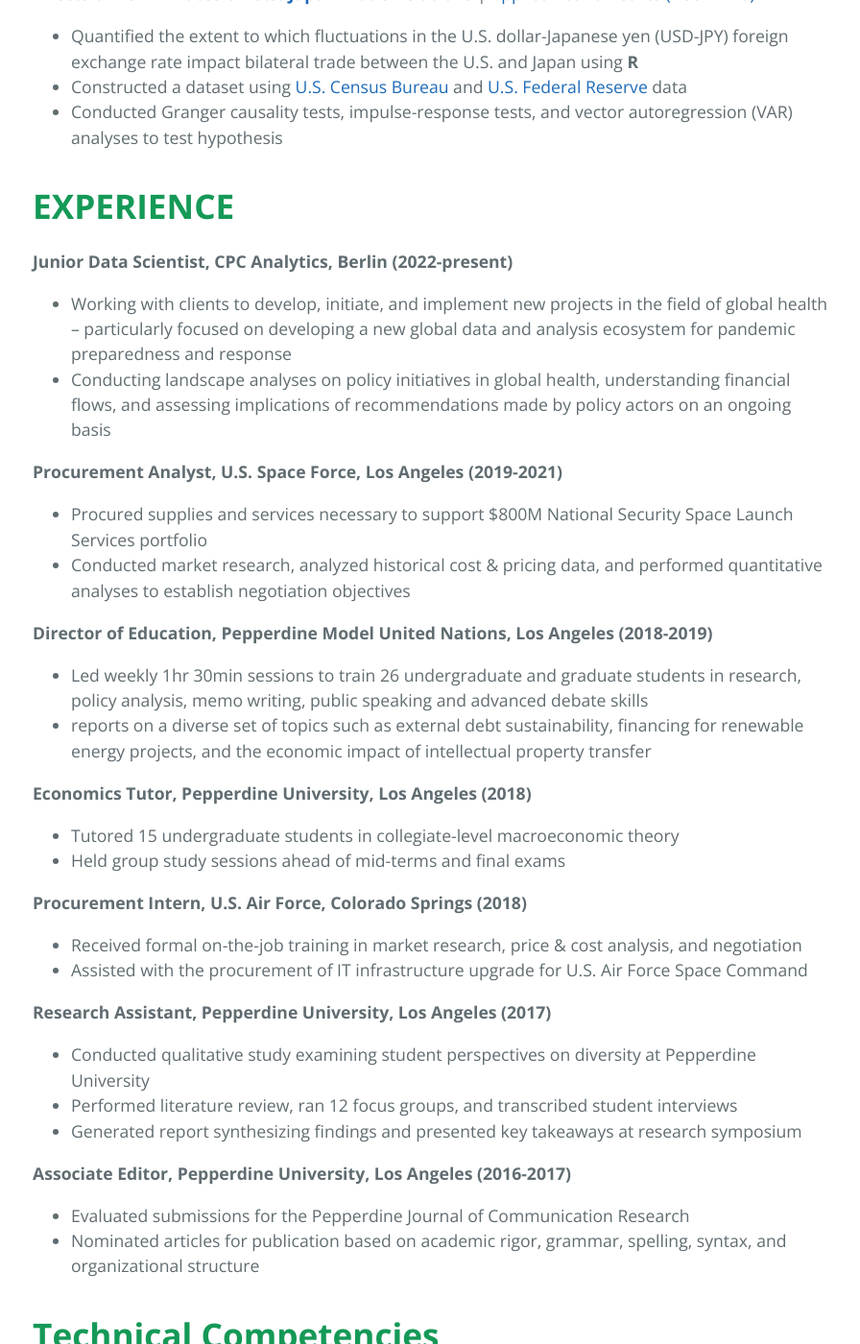
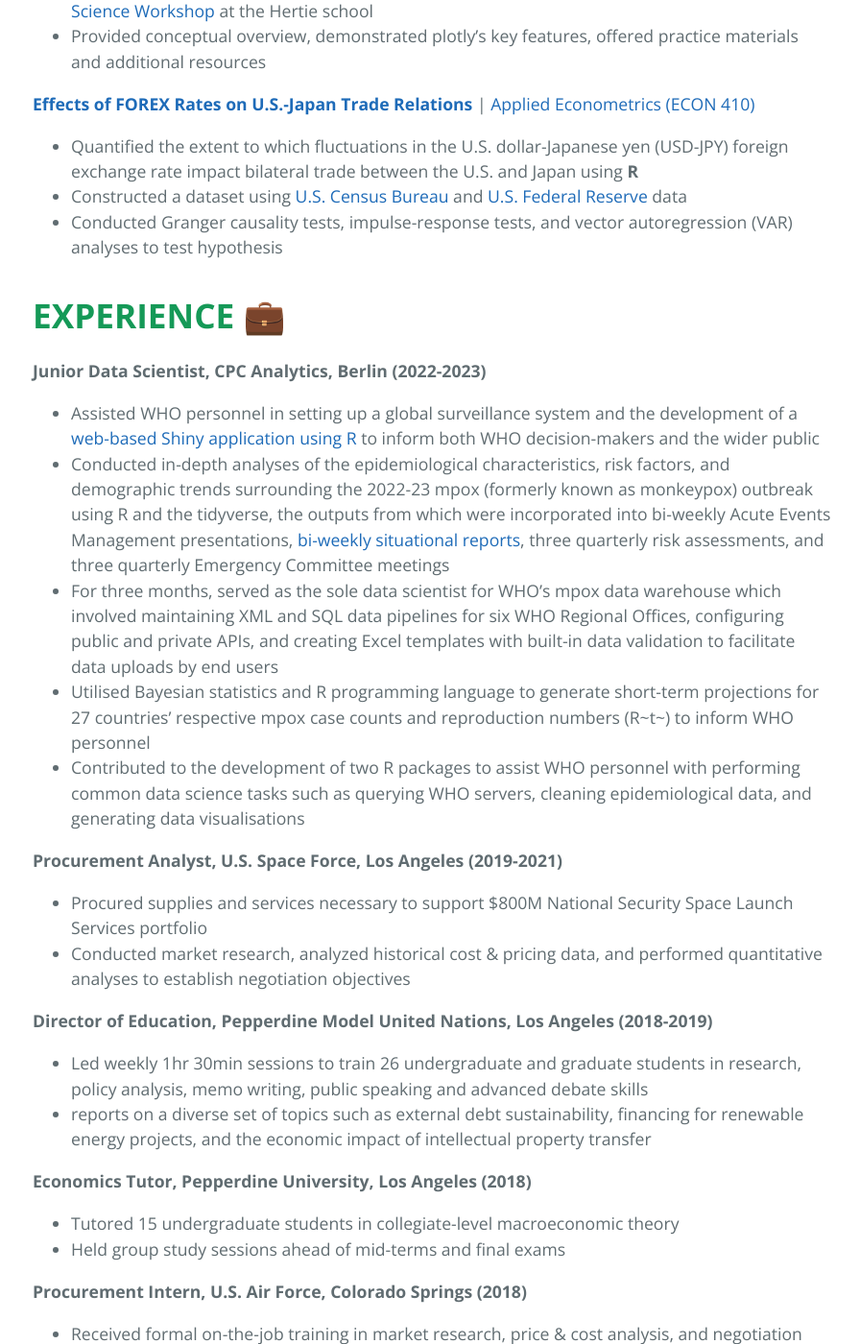
Before and after one commit to smkerr/smkerr.github.io, a Jekyll site: the page built from cv.md, in a window 1280 px wide and 1400 px high, scrolled down 1531 px. Shown: the whole window at 96% size, without its empty margins (190-1086 px from the left). Built offline with Jekyll 4.4.1, drawn with Linux system fonts in a browser that asks for light colours; some of the changed text lies outside the part shown.

Commit message:
Update CV and resume

```diff
--- a/cv.md
+++ b/cv.md
@@ -16,7 +16,11 @@
 **B.A. Economics (*with honors*), Pepperdine University, Los Angeles (2015-2019)**
   * Thesis: "Effects of Foreign Exchange Rates on US-Japan Trade Relations"
 
-# **PROJECTS**
+**Certificate in Dispute Resolution, Pepperdine Law School, Los Angeles (2017-2019)**
+  * Eight credit hours (96 classroom hours) studying conflict management and dispute resolution
+  * Submitted four separate 20+ page reports applying concepts to real-world conflicts
+
+# **PROJECTS** 📦
 **[Detecting COVID-related Fake News with Machine Learning](/projects.html#detecting-covid-fake-news)** \| [Maching Learning (GRAD-24)](https://www.hertie-school.org/en/study/course-catalogue/course/course/machine-learning)
   * Used the [Covid-19 Fake News dataset](https://paperswithcode.com/dataset/covid-19-fake-news-dataset) comprising 10,700 Covid-related social media posts labeled either “real” or “fake” to build a fake news detection algorithm with **Python**
   * Measured the extent to which the fake news detection algorithm degraded over time due to temporal shifts in content
@@ -39,10 +43,13 @@
   * Constructed a dataset using [U.S. Census Bureau](https://www.census.gov/foreign-trade/statistics/country/index.html) and [U.S. Federal Reserve](https://fred.stlouisfed.org/series/DEXJPUS) data
   * Conducted Granger causality tests, impulse-response tests, and vector autoregression (VAR) analyses to test hypothesis
 
-# **EXPERIENCE**
-**Junior Data Scientist, CPC Analytics, Berlin (2022-present)**
-  * Working with clients to develop, initiate, and implement new projects in the field of global health – particularly focused on developing a new global data and analysis ecosystem for pandemic preparedness and response
-  * Conducting landscape analyses on policy initiatives in global health, understanding financial flows, and assessing implications of recommendations made by policy actors on an ongoing basis
+# **EXPERIENCE** 💼
+**Junior Data Scientist, CPC Analytics, Berlin (2022-2023)**
+  * Assisted WHO personnel in setting up a global surveillance system and the development of a [web-based Shiny application using R](https://worldhealthorg.shinyapps.io/mpx_global/) to inform both WHO decision-makers and the wider public
+  * Conducted in-depth analyses of the epidemiological characteristics, risk factors, and demographic trends surrounding the 2022-23 mpox (formerly known as monkeypox) outbreak using R and the tidyverse, the outputs from which were incorporated into bi-weekly Acute Events Management presentations, [bi-weekly situational reports](https://www.who.int/emergencies/situation-reports), three quarterly risk assessments, and three quarterly Emergency Committee meetings
+  * For three months, served as the sole data scientist for WHO’s mpox data warehouse which involved maintaining XML and SQL data pipelines for six WHO Regional Offices, configuring public and private APIs, and creating Excel templates with built-in data validation to facilitate data uploads by end users
+  * Utilised Bayesian statistics and R programming language to generate short-term projections for 27 countries’ respective mpox case counts and reproduction numbers (R~t~) to inform WHO personnel
+  * Contributed to the development of two R packages to assist WHO personnel with performing common data science tasks such as querying WHO servers, cleaning epidemiological data, and generating data visualisations
 
 **Procurement Analyst, U.S.  Space Force, Los Angeles (2019-2021)**
   * Procured supplies and services necessary to support $800M National Security Space Launch Services portfolio
@@ -69,23 +76,46 @@
   * Evaluated submissions for the Pepperdine Journal of Communication Research
   * Nominated articles for publication based on academic rigor, grammar, spelling, syntax, and organizational structure
 
-# **Technical Competencies**
-* **Python/Jupyter Notebook**
-* **R**
-* **SQL**
-* **Git/GitHub/Version Control**
-* **Bash/Command Line**
-* **XML**
-* **Web-scraping (HTML/CSS/XML)**
-* **Shiny Apps & Dashboards**
-* **API Requests**
-* **Machine Learning**
-* **Natural Language Processing**
-* **Markdown**
-* **LaTeX**
-* **MS Office**
+# **Publications** 📝
+Laurenson-Schafer H, Sklenovská N, Hoxha A, *Kerr SM*, Ndumbi P, Fitzner J, et al. Description of the first global outbreak of mpox: an analysis of global surveillance data. The Lancet Global Health. **2023 Jul**; 11(7):e1012-e1023. doi:[10.1016/S2214-109X(23)00198-5](https://doi.org/10.1016/S2214-109X(23)00198-5).
 
-# **RELEVANT COURSEWORK**
+
+# **Technical Competencies** 🛠️
+**R**
+  * Passed LinkedIn Skill Assessment for R (Top 5%)
+  * Frequently use R to clean, wrangle, model, and visualize data for projects and papers
+  * Advanced familiarity with tidverse (tidyr, dplyr, ggplot), sf (geocoding), and Shiny packages
+
+**Python/Jupyter Notebook**
+  * Utilize Python to prepare data, fit machine learning models, and visualize results
+  * Advanced experience with pandas, numpy, sklearn, matplotlib and seaborn packages
+
+**SQL**
+  * Certificate in Using Databases with Python
+  * Experience with creating, retrieving, updating, and deleting database information with SQL
+  * Used SQL to create a database of web-scraped geo-location data for data visualization project
+
+**Machine Learning**
+  * Developed a ML algorithm capable of validating COVID-19 rapid self-tests using image recognition
+  * Currently implementing a project that combines ML and Natural Language Processing to detect fake social media posts about public health
+
+**Other Coding Skills**
+  * Git/GitHub/Version Control
+  * Command Line/Bash
+  * Shiny Apps & Dashboards
+  * Web-scraping (HTML/CSS/XML)
+  * Natural Language Processing
+  * API Requests
+  * Markdown
+  * LaTeX
+  * Quarto
+
+**MS Office**
+  * Advanced experience with using Excel formulas, functions, and pivot tables
+  * Frequently format reports, incorporate graphs & charts, and create mock-ups in Word
+  * Routinely deliver presentations, trainings, and briefings using PowerPoint
+
+# **RELEVANT COURSEWORK** 📚
 * **Machine Learning** (GRAD-C24) \| Spring 2022
 * **Math for Data Science** (GRAD-C23) \| Spring 2022
 * **Causal Inference** (GRAD-C22) \| Spring 2022
@@ -103,7 +133,7 @@
 * **Blanche E. Seaver Faculty-Staff Scholarship**, Pepperdine University (2018)
 * **Dean's List**, Pepperdine University (2017)
 
-# **COMMUNITY INVOLVEMENT**
+# **COMMUNITY INVOLVEMENT** 🌱
 * **Data Science Society**, Hertie School (2021-present)
 * **Hertie Pride Network**, Hertie School (2021-present)
 * **Sigma Iota Rho National Honors Society**, Pepperdine University (2017-2019)
@@ -111,7 +141,7 @@
 * **Student Government Representative**, Pepperdine University (2016-2017)
 * **Step Forward Program**, Pepperdine University (2015-2017)
 
-# **LANGUAGES**
+# **LANGUAGES** 💬
 
 | English | Spanish | German | French |
 | :----:  | :----:  | :----: | :----: |
```
Also changed, not shown: other parts of cv.md (+2 -2 lines), 2 other files.
